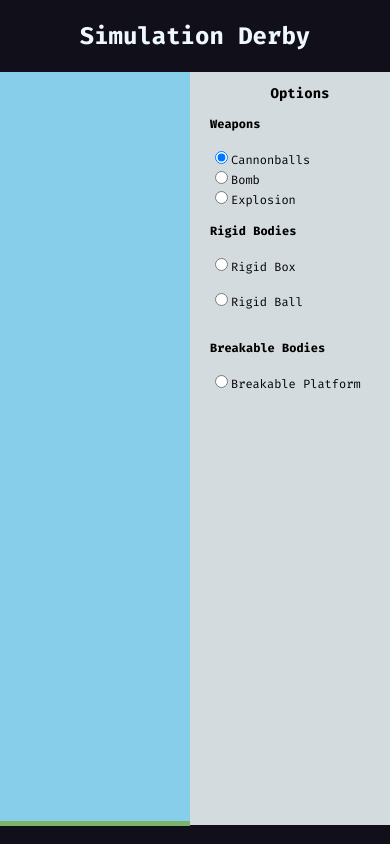
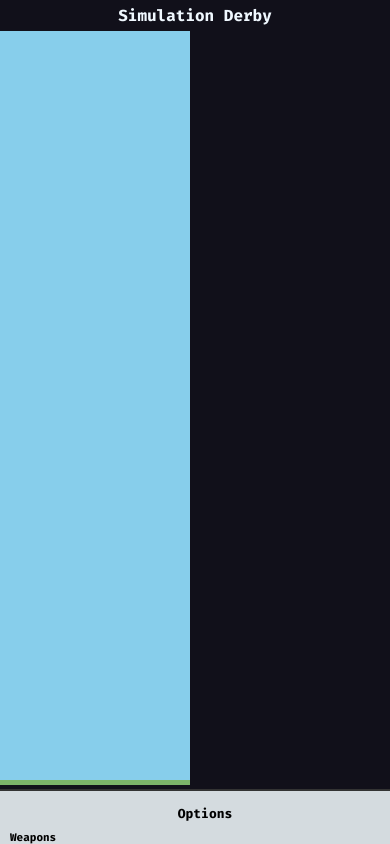
Before and after one commit to ProgrammerSahil/simulationDerby, a React (Vite) app: page / in a window 390 px wide. Built offline with nearby package versions, Linux system fonts and the light colour scheme.

Commit message:
now looks good on phone

```diff
--- a/src/App.css
+++ b/src/App.css
@@ -1,7 +1,4 @@
-
 @import url('https://fonts.googleapis.com/css2?family=Bebas+Neue&family=Fira+Code:wght@300..700&display=swap');
-
-
 
 html,
 body {
@@ -10,31 +7,142 @@ body {
   height: 100%;
   overflow: hidden;
 }
+
 .simHeading {
   color: aliceblue;
   font-family: "Fira Code", monospace;
   font-optical-sizing: auto;
   font-style: normal;
-}
-.mainContainer{
-  display:flex;
-  flex-direction: row;
+  margin: 10px 0;
 }
 
-.optionsContainer{
+.mainContainer {
+  display: flex;
+  flex-direction: row;
+  height: calc(100vh - 60px);
+}
+
+.optionsContainer {
   background-color: #d4dbdf;
-  width:100%;
+  width: 200px;
+  min-width: 200px;
   text-align: left;
-  margin-bottom:5px;
+  margin-bottom: 5px;
   font-family: "Fira Code", monospace;
   font-optical-sizing: auto;
   font-style: normal;
   font-size: 12px;
   line-height: 15px;
-  padding-left:20px;
-
+  padding: 0 20px;
+  overflow-y: auto;
 }
 
-.optionsContainer h3{
+.optionsContainer h3 {
   text-align: center;
+  margin: 15px 0 10px 0;
 }
+
+.optionsContainer h4 {
+  margin: 15px 0 8px 0;
+}
+
+.optionsContainer > div {
+  margin-bottom: 20px;
+}
+
+.optionsContainer input[type="radio"] {
+  margin-right: 8px;
+}
+
+.optionsContainer input[type="range"] {
+  width: 100%;
+  margin-top: 5px;
+}
+
+/* Mobile styles */
+@media screen and (max-width: 768px) {
+  .simHeading {
+    font-size: 18px;
+    margin: 5px 0;
+  }
+
+  .mainContainer {
+    flex-direction: column;
+    height: calc(100vh - 40px);
+  }
+
+  .optionsContainer {
+    width: 100%;
+    min-width: unset;
+    height: 200px;
+    min-height: 200px;
+    order: 2;
+    padding: 10px 15px;
+    font-size: 11px;
+    line-height: 14px;
+    border-top: 2px solid #333;
+  }
+
+  .optionsContainer h3 {
+    margin: 8px 0 5px 0;
+    font-size: 14px;
+  }
+
+  .optionsContainer h4 {
+    margin: 10px 0 5px 0;
+    font-size: 12px;
+  }
+
+  .optionsContainer > div {
+    margin-bottom: 12px;
+  }
+
+
+  .optionsContainer > div > div {
+    display: inline-block;
+    margin-right: 15px;
+    margin-bottom: 5px;
+  }
+
+  .optionsContainer input[type="range"] {
+    width: 120px;
+    margin-left: 5px;
+  }
+
+
+  .mainContainer > div:first-child {
+    flex: 1;
+    order: 1;
+  }
+}
+
+
+@media screen and (max-width: 480px) {
+  .simHeading {
+    font-size: 16px;
+  }
+
+  .optionsContainer {
+    height: 180px;
+    padding: 8px 10px;
+    font-size: 10px;
+  }
+
+  .optionsContainer h3 {
+    font-size: 13px;
+  }
+
+  .optionsContainer h4 {
+    font-size: 11px;
+  }
+
+  .optionsContainer > div > div {
+    display: block;
+    margin-right: 0;
+    margin-bottom: 3px;
+  }
+
+  .optionsContainer input[type="range"] {
+    width: 100px;
+  }
+}
```
